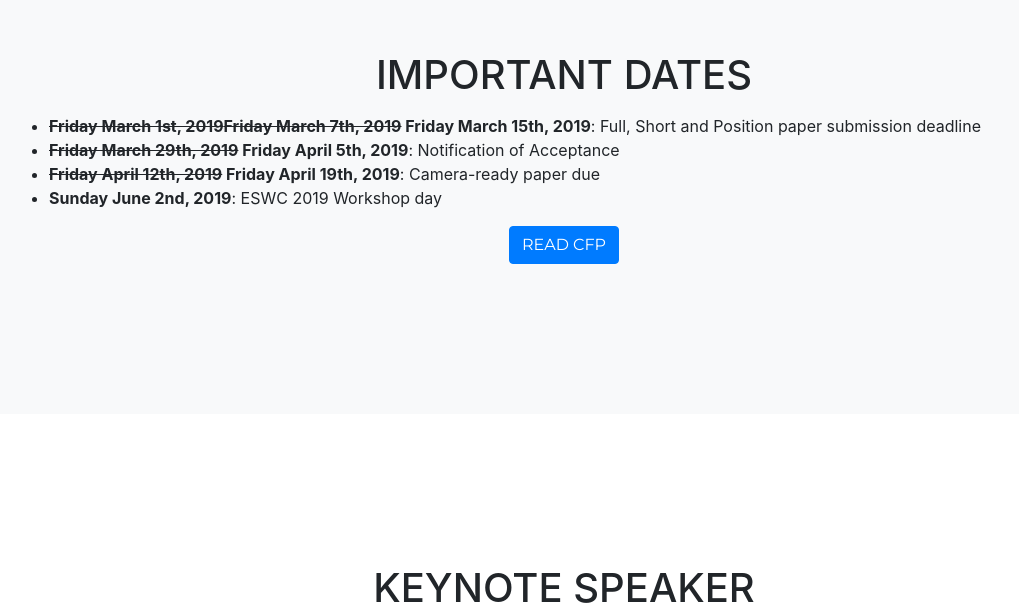
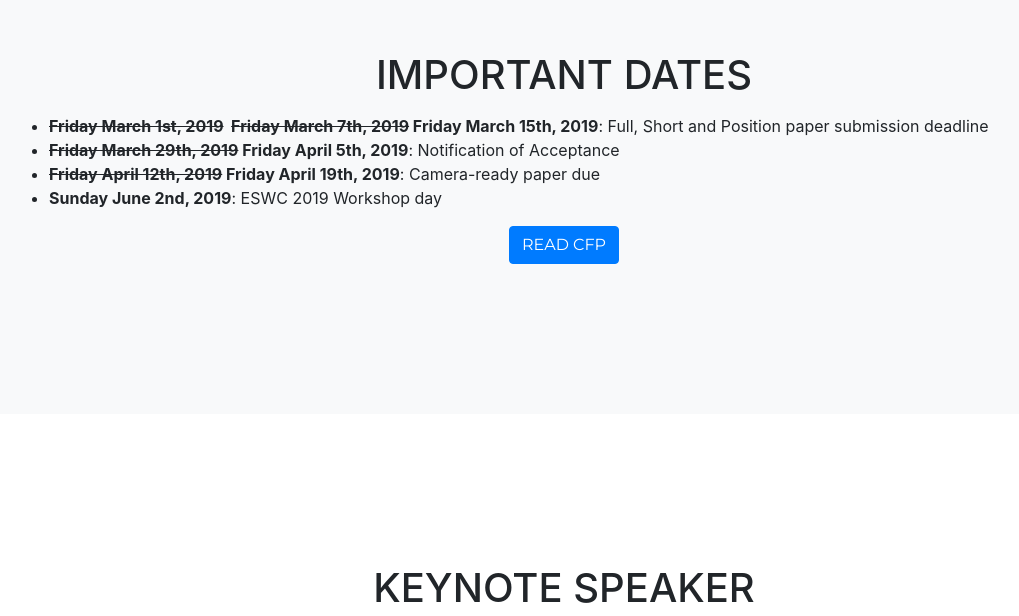
Before and after one commit to alammehwish/dl4kg-eswc, a website with bundled scripts: page index.html in a window 1280 px wide. Shown: the part 3063-3679 px from the top of the page, without its empty margins (76-1095 px from the left). Built offline with nearby package versions, Linux system fonts and the light colour scheme; files whose address does not match are found by name; a web font is replaced by a local one.

Commit message:
Update index.html

```diff
--- a/index.html
+++ b/index.html
@@ -192,7 +192,7 @@
             <h2 class="section-heading text-uppercase">Important Dates</h2>
             <div style="text-align:left">
             <ul>
-		    <li><b><s>Friday March 1st, 2019</s><s>Friday March 7th, 2019</s> Friday March 15th, 2019</b>: Full, Short and Position paper submission deadline</li>
+		    <li><b><s>Friday March 1st, 2019</s> &nbsp;<s>Friday March 7th, 2019</s> Friday March 15th, 2019</b>: Full, Short and Position paper submission deadline</li>
 		    <li><b><s>Friday March 29th, 2019</s> Friday April 5th, 2019</b>: Notification of Acceptance</li>
 		    <li><b><s>Friday April 12th, 2019</s> Friday April 19th, 2019</b>: Camera-ready paper due </li>
 		    <li><b>Sunday June 2nd, 2019</b>: ESWC 2019 Workshop day</li>
```
